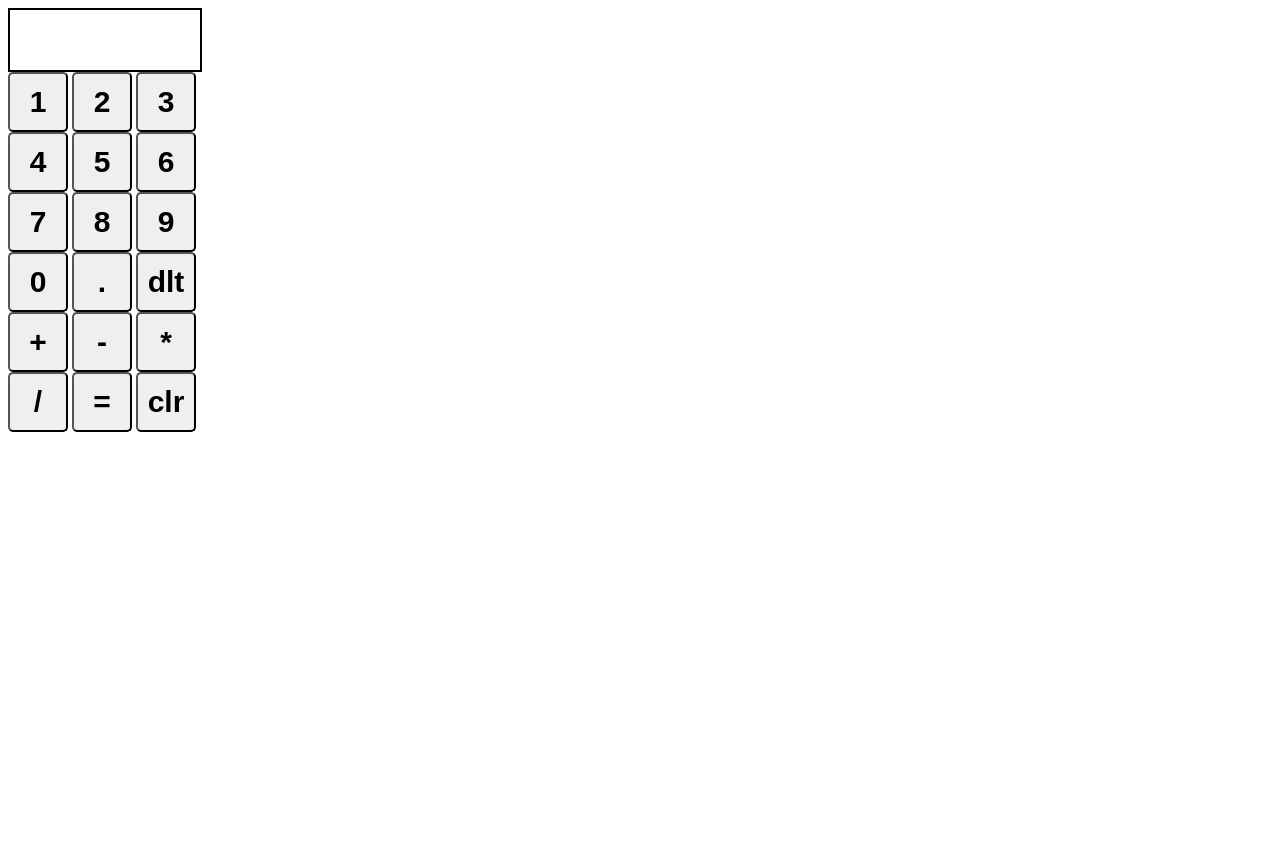
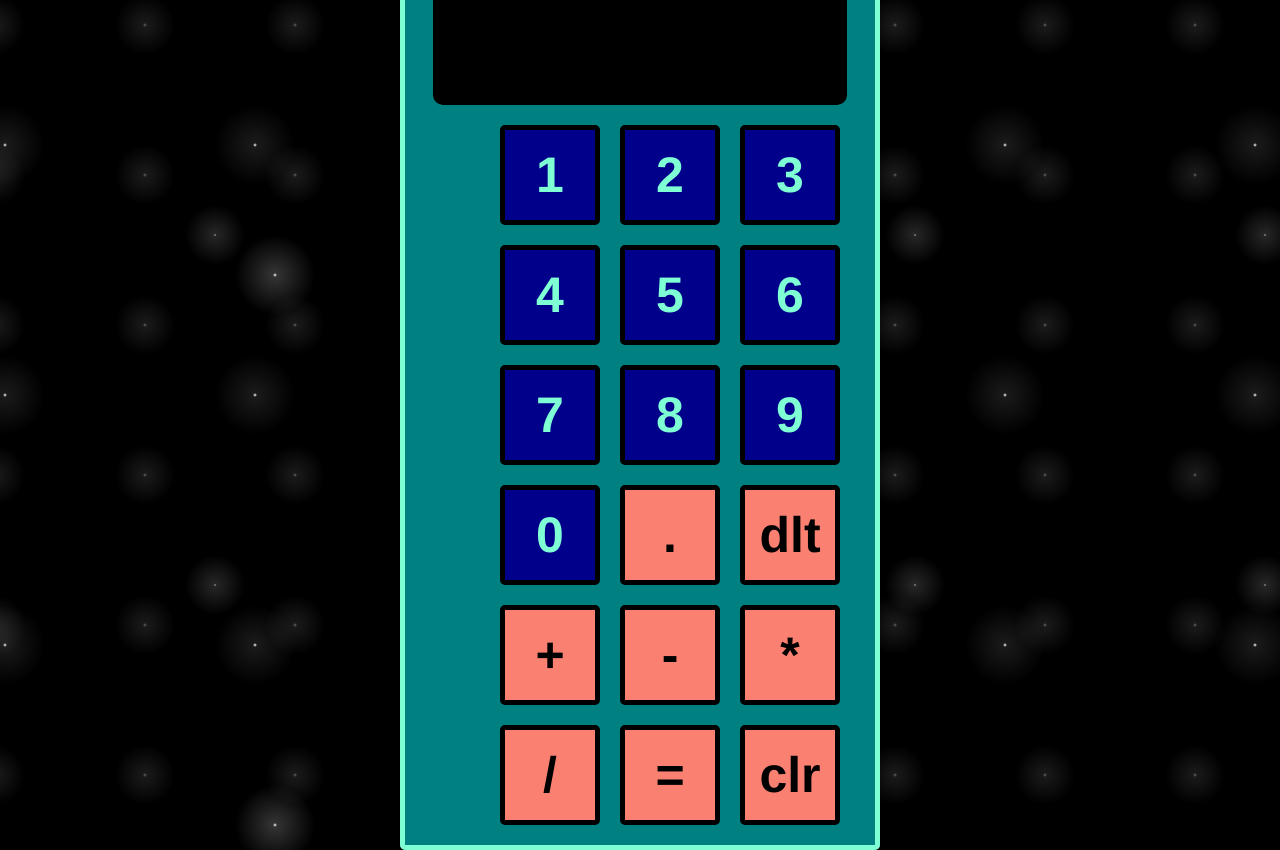
Before and after one commit to CharlieWallace17/calculator, a plain HTML site: page index.html in a window 1280 px wide. Before the commit the page ends 800 px from the top, so only its background shows below. Drawn offline with Linux system fonts and the light colour scheme.

Commit message:
Expand CSS styling for calculator and background.

```diff
--- a/index.html
+++ b/index.html
@@ -9,7 +9,7 @@
     <title>Calculator</title>
 </head>
 <body>
-    <div>
+    <div class="shell">
         <div class="display"></div>
         <div class="btns row1">
             <button>1</button>
@@ -28,8 +28,8 @@
         </div>
         <div class="btns row4">
             <button>0</button>
-            <button>.</button>
-            <button>dlt</button>
+            <button class="spec">.</button>
+            <button class="spec">dlt</button>
         </div>
         <div class="btns row5">
             <button>+</button>
--- a/style.css
+++ b/style.css
@@ -1,16 +1,74 @@
+@font-face {
+    font-family: 'digital-7';
+    src: url('digital-7.ttf');
+}
+
+body {
+    height: 100vh;
+    display: flex;
+    justify-content: center;
+    align-items: center;
+    background-color:black;
+    background-image:
+    radial-gradient(white, rgba(255,255,255,.2) 2px, transparent 40px),
+    radial-gradient(white, rgba(255,255,255,.15) 1px, transparent 30px),
+    radial-gradient(white, rgba(255,255,255,.1) 2px, transparent 40px),
+    radial-gradient(rgba(255,255,255,.4), rgba(255,255,255,.1) 2px, transparent 30px);
+    background-size: 550px 550px, 350px 350px, 250px 250px, 150px 150px;
+    background-position: 0 0, 40px 60px, 130px 270px, 70px 100px;
+}
+
 .display {
-    height: 60px;
-    width: 180px;
+    display: flex;
+    justify-content: right;
+    align-items: center;
+    height: 100px;
+    width: 400px;
     border: 2px solid black;
-    padding: 0px 5px;
-    font-size: 50px;
+    border-radius: 10px;
+    padding: 0px 5px 10px 5px;
+    font-family: 'digital-7';
+    font-size: 70px;
     text-align: right;
+    margin: 10px;
+    color:chartreuse;
+    background-color: black;
+
+}
+
+.shell {
+    display: flex;
+    width: 450px;
+    border: 5px solid aquamarine;
+    border-radius: 5px;
+    flex-direction: column;
+    align-items: center;
+    padding: 10px;
+    background-color:teal;
 }
 
 button {
-    height: 60px;
-    width: 60px;
+    min-height: 100px;
+    min-width: 100px;
+    border: 5px solid black;
     border-radius: 5px;
-    font-size: 30px;
+    font-family:'Franklin Gothic Medium', 'Arial Narrow', Arial, sans-serif;
+    font-size: 50px;
     font-weight: bold;
+    color:aquamarine;
+    background-color: darkblue;
+    margin: 10px;
 }
+
+.btns {
+    width: 300px;
+    display: flex;
+    justify-content: space-around;
+}
+
+.row5 button,
+.row6 button,
+.spec {
+    color:black;
+    background-color: salmon;
+}
```
Also changed, not shown: digital-7.ttf (added).
